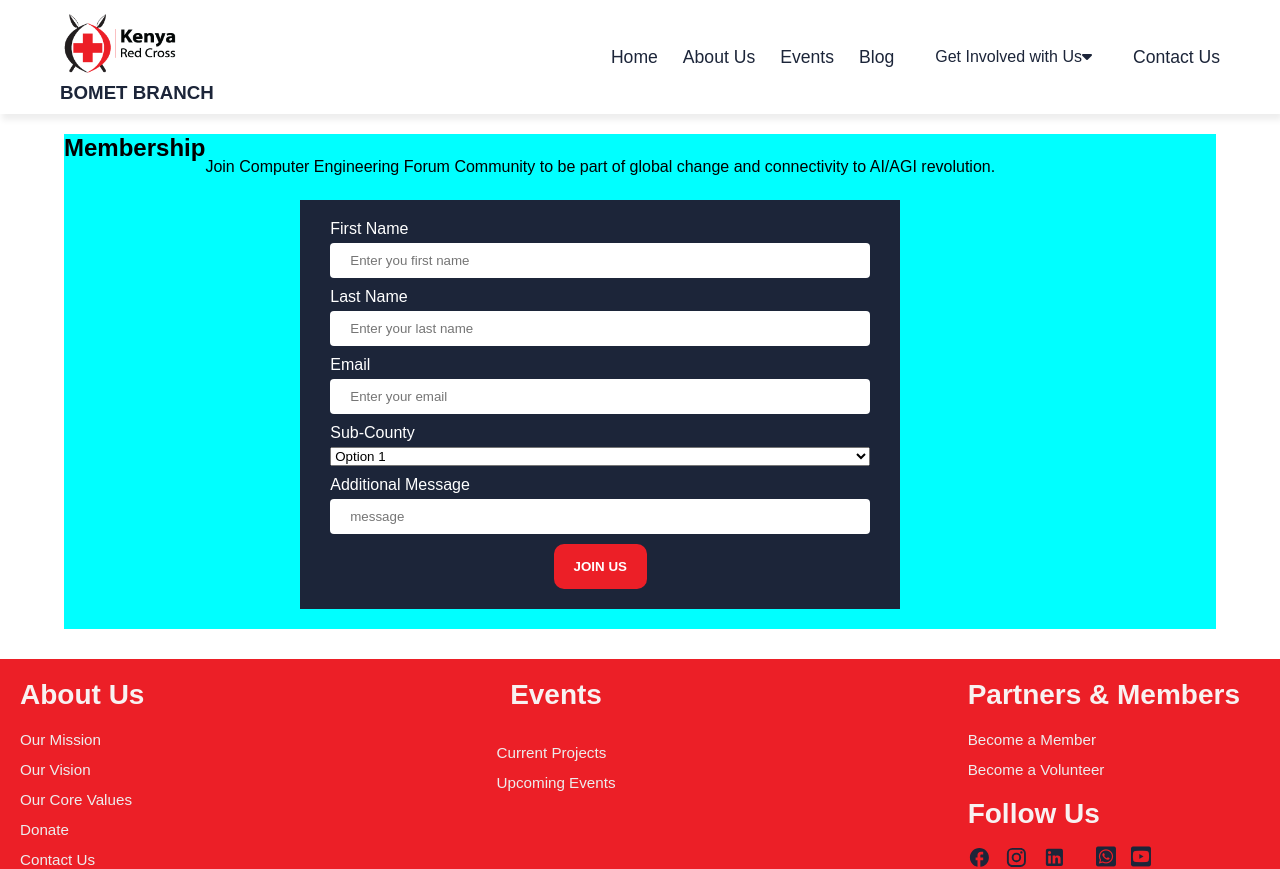
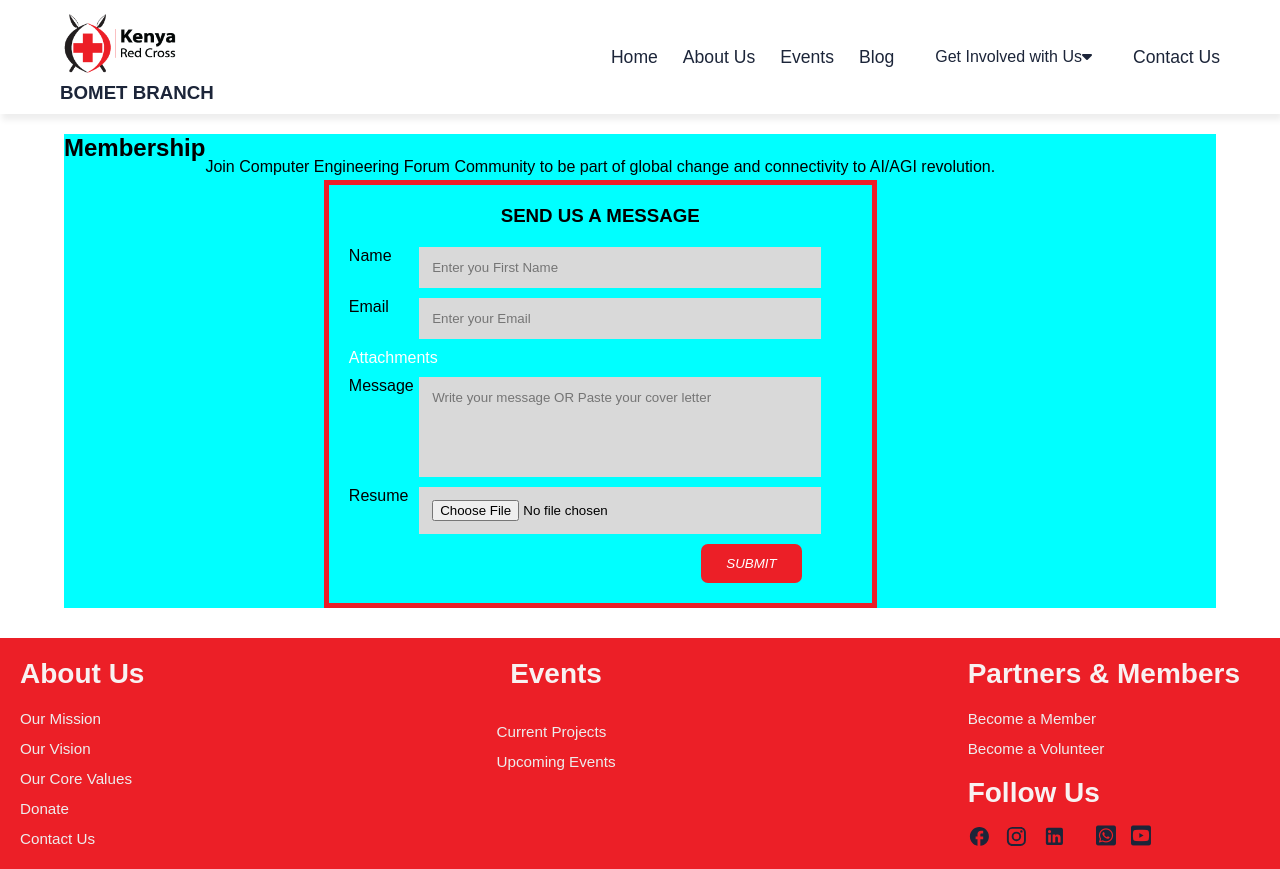
Before and after one commit to chichi5454/bmt, a React (Create React App) app: page /membership in a window 1280 px wide. Shown: the top 869 px of the page. Built offline with nearby package versions, Linux system fonts and the light colour scheme.

Commit message:
wrc page

```diff
--- a/src/App.js
+++ b/src/App.js
@@ -26,6 +26,7 @@ import Volunteer from "./components/get-involved-component/volunteer/Volunteer";
 import VolunteerPage from "./components/get-involved-component/volunteer/VolunteerPage";
 import Intern from "./components/get-involved-component/intern/Intern";
 import Youth from "./components/program-components/youth/Youth";
+import World from "./components/blogs-components/blogs-data/wrc-day/World";
 
 function App() {
   return (
@@ -37,6 +38,7 @@ function App() {
           <Route path="member" element={<Member />} />
           <Route path="volunteer" element={<Volunteer />} />
           <Route path="volunteerpage" element={<VolunteerPage />} />
+          <Route path="world" element={<World />} />
           <Route path="intern" element={<Intern />} />
           <Route path="youth" element={<Youth />} />
           <Route path="about" element={<About />}>
--- /dev/null
+++ b/src/components/blogs-components/blogs-data/wrc-day/World.jsx
@@ -0,0 +1,21 @@
+/** @format */
+
+import React from "react";
+import "world.css";
+
+const World = () => {
+  return (
+    <div className="world">
+      <div className="world-banner">
+        <h2>World Red Cross and Red Crescent Day</h2>
+        <p>
+          8 May is World Red Cross and Red Crescent Day—a global day to
+          celebrate the uniqueness and unity of our International Red Cross and
+          Red Crescent Movement.{" "}
+        </p>
+      </div>
+    </div>
+  );
+};
+
+export default World;
--- a/src/components/contact-components/ContactForm.jsx
+++ b/src/components/contact-components/ContactForm.jsx
@@ -123,7 +123,9 @@ const ContactForm = () => {
           <small style={{ color: "red" }}>{formErrorMsg.messageErrorMsg}</small>
         </div>
         <div className="contact-end">
-          <button disabled={loading}>SUBMIT</button>
+          <button className="contact-button" disabled={loading}>
+            SUBMIT
+          </button>
         </div>
       </form>
     </div>
--- a/src/components/contact-components/contactForm.css
+++ b/src/components/contact-components/contactForm.css
@@ -45,7 +45,7 @@
 .contact-form-details .contact-message {
   height: 100px;
 }
-.contact-end button {
+.contact-end .contact-button {
   float: right;
   margin-right: 50px;
   padding: 12px 25px;
@@ -55,7 +55,7 @@
   font-style: italic;
   border: none;
   border-radius: 7px;
-  cursor: pointer;
+  pointer-events: none;
 }
 
 /* media queries */
--- a/src/components/events-component/banner/EventsBanner.jsx
+++ b/src/components/events-component/banner/EventsBanner.jsx
@@ -18,7 +18,7 @@ const EventsBanner = () => {
               <h1>WORLD REDCROSS DAY</h1>
               <div className="timeline-container">
                 <div className="timeline">
-                  <p>5th MAY 2024</p>
+                  <p>8th MAY 2024</p>
                   <p>Kenya Red Cross Society Bomet Branch</p>
                 </div>
                 <div className="my-button">
--- a/src/components/home-component/Navbar/Navbar.css
+++ b/src/components/home-component/Navbar/Navbar.css
@@ -86,6 +86,7 @@
   background-color: inherit;
   font-family: inherit;
   margin: 0;
+  cursor: pointer;
 }
 
 .dropdown .dropdown-content a:hover {
--- a/src/components/membership-components/Membership.jsx
+++ b/src/components/membership-components/Membership.jsx
@@ -1,78 +1,150 @@
 /** @format */
 
+import { useRef, useEffect, useState } from "react";
+import emailjs from "@emailjs/browser";
 import "./Membership.css";
 
 const Membership = () => {
+  // ref for form
+  const emailRef = useRef();
+  const nameRef = useRef();
+  const messageRef = useRef();
+  const memberRef = useRef();
+  const [loading, setLoading] = useState(false);
+
+  // Get the user inputs
+  const [formData, setFormData] = useState({
+    fname: "",
+    company: "",
+    message: "",
+  });
+  const handleInputs = (e) => {
+    const { name, value } = e.target;
+
+    setFormData({
+      ...formData,
+      [name]: value,
+    });
+  };
+
+  // ****Getting all error messages
+  const [formErrorMsg, setFormErrorMsg] = useState({
+    fnameErrorMsg: "",
+    companyErrorMsg: "",
+    messageErrorMsg: "",
+  });
+
+  // handle Submit function
+  useEffect(() => emailjs.init("2zeK6PBfb_aTdRrdY"), []);
+
+  const handleSubmit = async (e) => {
+    e.preventDefault();
+
+    // Check if form fields are filled
+    if (!formData.fname) {
+      setFormErrorMsg((prevError) => ({
+        ...prevError,
+        fnameErrorMsg: "First name is required",
+      }));
+      return;
+    }
+
+    if (!formData.company) {
+      setFormErrorMsg((prevError) => ({
+        ...prevError,
+        companyErrorMsg: "Company is required",
+      }));
+      return;
+    }
+
+    if (!formData.message) {
+      setFormErrorMsg((prevError) => ({
+        ...prevError,
+        messageErrorMsg: "Message is required",
+      }));
+      return;
+    }
+
+    // Send email using refs
+    const serviceId = "service_36z5err";
+    const templateId = "lora@2024";
+    try {
+      setLoading(true);
+      await emailjs.send(serviceId, templateId, {
+        name: nameRef.current.value,
+        from_email: emailRef.current.value,
+        message: messageRef.current.value,
+      });
+
+      alert("Email successfully sent.");
+    } catch (error) {
+      console.log(error);
+    } finally {
+      setLoading(false);
+    }
+  };
+
   return (
-    <div className="membership-form">
-      <form>
-        <div className="membership-group">
-          <label htmlFor="firstName" className="membership-label">
-            First Name
-          </label>
+    <div className="contactForm">
+      <h3>SEND US A MESSAGE </h3>
+      <form className="contact" onSubmit={handleSubmit}>
+        <div className="contact-form-details">
+          <label htmlFor="firstName">Name</label>
           <input
             type="text"
-            id="firstName"
-            name="firstName"
-            className="membership-input"
-            placeholder="Enter you first name"
+            value={formData.fname}
+            onChange={handleInputs}
+            placeholder="Enter you First Name"
+            ref={nameRef}
+            name="fname"
+          />
+          <small style={{ color: "red" }}>{formErrorMsg.fnameErrorMsg}</small>
+        </div>
+        <div className="contact-form-details">
+          <label htmlFor="company">Email</label>
+          <input
+            type="text"
+            value={formData.company}
+            onChange={handleInputs}
+            placeholder="Enter your Email"
+            ref={emailRef}
+            name="company"
+          />
+          <small style={{ color: "red" }}>{formErrorMsg.companyErrorMsg}</small>
+        </div>
+
+        <div className="membership-group">
+          <label htmlFor="organization" className="membership-label">
+            Attachments
+          </label>
+        </div>
+
+        <div className="contact-form-details">
+          <label htmlFor="message">Message</label>
+          <textarea
+            value={formData.message}
+            onChange={handleInputs}
+            placeholder="Write your message OR Paste your cover letter"
+            ref={messageRef}
+            className="contact-message"
+            name="message"></textarea>
+          <small style={{ color: "red" }}>{formErrorMsg.messageErrorMsg}</small>
+        </div>
+        <div className="contact-form-details">
+          <label htmlFor="attachments">Resume</label>
+          <input
+            type="file"
+            onChange={handleInputs}
+            placeholder="Enter your Email"
+            ref={memberRef}
           />
         </div>
-        <div className="membership-group">
-          <label htmlFor="lastName" className="membership-label">
-            Last Name
-          </label>
-          <input
-            type="text"
-            id="lastName"
-            name="lastName"
-            className="membership-input"
-            placeholder="Enter your last name"
-          />
-        </div>
-        <div className="membership-group">
-          <label htmlFor="email" className="membership-label">
-            Email
-          </label>
-          <input
-            type="email"
-            id="email"
-            name="email"
-            className="membership-input"
-            placeholder="Enter your email"
-          />
-        </div>
-        <div className="membership-group">
-          <label htmlFor="organization" className="membership-label">
-            Sub-County
-          </label>
-          <select>
-            <option value="option1">Option 1</option>
-            <option value="option2">Option 2</option>
-            <option value="option3">Option 3</option>
-            <option value="option3">Option 4</option>
-            <option value="option3">Option 5</option>
-            <option value="option3">Option 6</option>
-            <option value="option3">Option 7</option>
-          </select>
-        </div>
-        <div className="membership-group">
-          <label htmlFor="password" className="membership-label">
-            Additional Message
-          </label>
-          <input
-            type="password"
-            id="password"
-            name="password"
-            className="membership-input"
-            placeholder="message"
-          />
-        </div>
-        <div className="footer-community-title1">
-          <button style={{ pointerEvents: "none" }}>JOIN US</button>
+        <div className="contact-end">
+          <button href="/" className="contact-button" disabled={loading}>
+            SUBMIT
+          </button>
         </div>
       </form>
-      {/*  */}
     </div>
   );
 };
```
Also changed, not shown: src/components/blogs-components/blogs-data/wrc-day/world.css (added).
